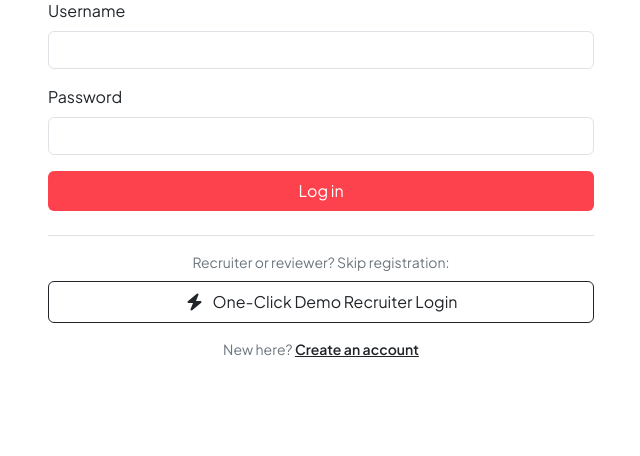
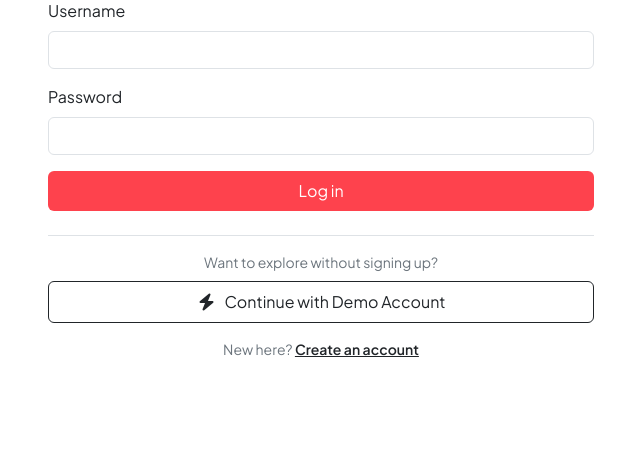
Before and after one commit to gsreecharan/wanderlust, a Node server app: template views/users/login.ejs in a window 1280 px wide. Shown: the part 159-615 px from the top of the page, without its empty margins (319-959 px from the left). Run offline with Node 20, Linux system fonts and the light colour scheme; the template is opened without the code that fills it, so the values that code supplies are empty; some libraries are stand-ins or nearby versions.

Commit message:
refactor: rename demo login labels and guest username

```diff
--- a/controllers/users.js
+++ b/controllers/users.js
@@ -36,7 +36,7 @@ module.exports.login = async (req, res) => {
 // CHANGE: One-click Demo Recruiter Login (auto-creates demo account if not in DB yet)
 module.exports.demoLogin = async (req, res, next) => {
     try {
-        let demoUser = await User.findOne({ username: "demo_recruiter" });
+        let demoUser = await User.findOne({ username: "demo_guest" });
         if (!demoUser) {
             const newDemo = new User({
                 username: "demo_recruiter",
@@ -50,7 +50,7 @@ module.exports.demoLogin = async (req, res, next) => {
             }
             req.flash(
                 "success",
-                "Logged in as @demo_recruiter! Try creating a listing, editing your post, or leaving a review."
+                "Logged in as demo_guest! Try creating a listing, editing your post, or leaving a review."
             );
             let redirectUrl = res.locals.redirectUrl || "/listings";
             return res.redirect(redirectUrl);
--- a/views/users/login.ejs
+++ b/views/users/login.ejs
@@ -17,10 +17,10 @@
 
         <!-- CHANGE: One-click Demo Login for recruiters testing CRUD & Reviews -->
         <div class="border-top mt-4 pt-3 text-center">
-            <p class="text-secondary small mb-2">Recruiter or reviewer? Skip registration:</p>
+            <p class="text-secondary small mb-2">Want to explore without signing up?</p>
             <form action="/demo-login" method="POST">
                 <button type="submit" class="btn btn-outline-dark w-100 py-2">
-                    <i class="fa-solid fa-bolt me-2"></i>One-Click Demo Recruiter Login
+                    <i class="fa-solid fa-bolt me-2"></i>Continue with Demo Account
                 </button>
             </form>
             <p class="text-secondary small mt-3 mb-0">
```
